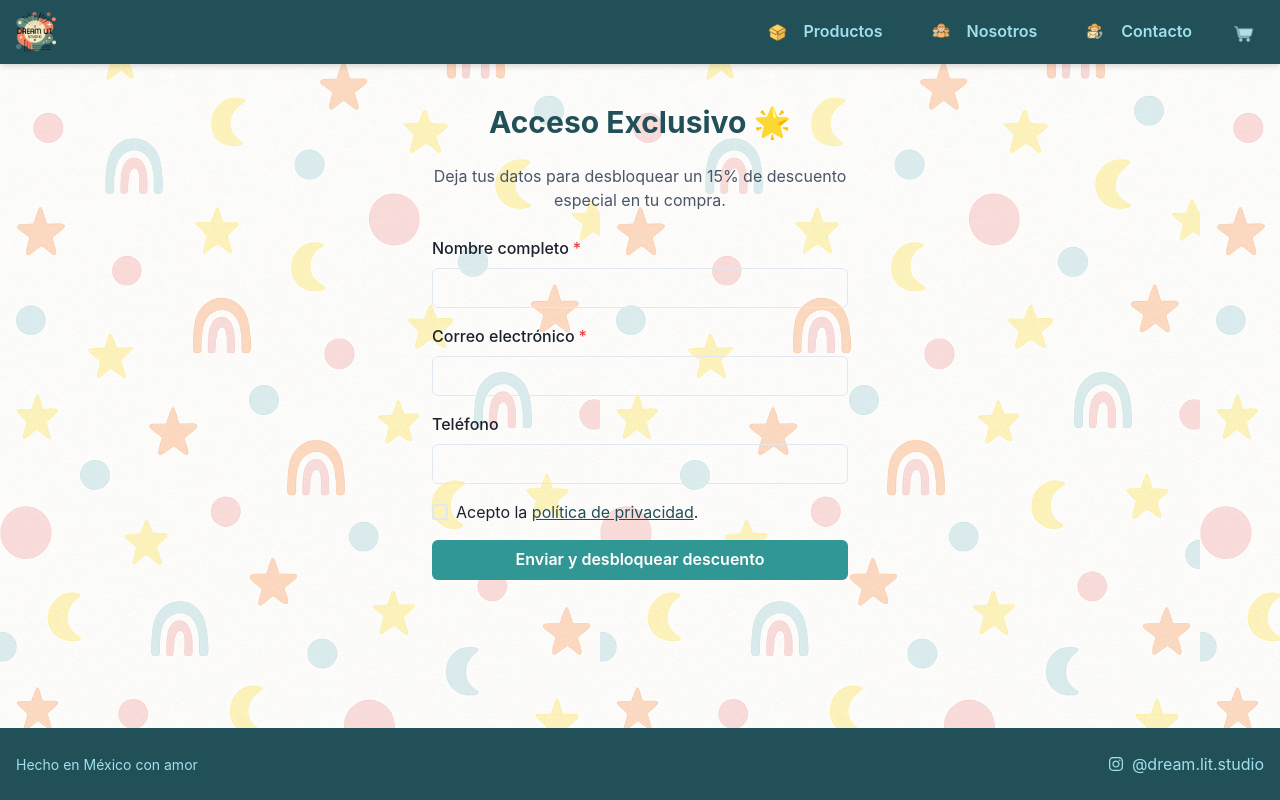
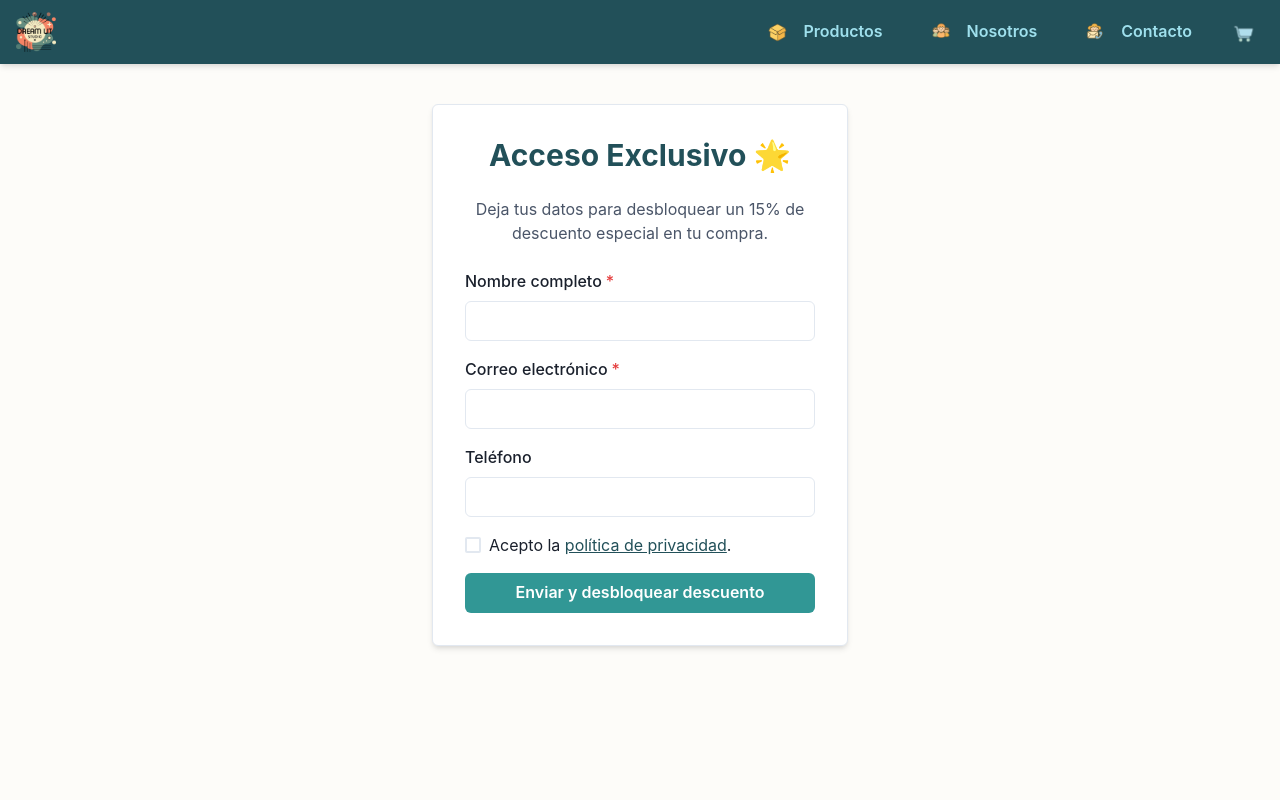
Before and after one commit to Dreamlitstudio/dreamlit-frontend, a React (Create React App) app: page /promo in a window 1280 px wide. Shown: the top 800 px of the page. Built offline with nearby package versions, Linux system fonts and the light colour scheme.

Commit message:
Actualiza LandingPage con fondo blanco uniforme y optimiza diseño

```diff
--- a/src/components/PromoLampCard.tsx
+++ b/src/components/PromoLampCard.tsx
@@ -24,9 +24,9 @@ const PromoLampCard = ({ lamp }: PromoLampCardProps) => {
   const [index, setIndex] = useState(0);
 
   const imageSet: Record<string, string[]> = {
-    Kiki: ["/assets/koala1.png", "/assets/koala2.png", "/assets/koala3.png"],
-    Zaza: ["/assets/leon1.png", "/assets/leon2.png", "/assets/leon3.png"],
-    Nono: ["/assets/perro1.png", "/assets/perro2.png", "/assets/perro3.png"],
+    Kiki: ["/assets/koala1.webp", "/assets/koala2.webp", "/assets/koala3.webp"],
+    Zaza: ["/assets/leon1.webp", "/assets/leon2.webp", "/assets/leon3.webp"],
+    Nono: ["/assets/perro1.webp", "/assets/perro2.webp", "/assets/perro3.webp"],
   };
 
   const images = imageSet[lamp.name] || [];
--- a/src/pages/LandingPage.tsx
+++ b/src/pages/LandingPage.tsx
@@ -54,7 +54,7 @@ const LandingPage = () => {
         name: formData.name,
         email: formData.email,
         phone: formData.phone,
-        accepted: true, // opcional si quieres registrar que aceptaron
+        accepted: true,
       },
     ]);
     setLoading(false);
@@ -87,7 +87,15 @@ const LandingPage = () => {
   };
 
   return (
-    <Container maxW="md" py={10}>
+    <Box bg="#fdfcf9" minH="100vh" py={10}>
+      <Container maxW="md">
+        <Box
+          bg="white"
+          borderRadius="md"
+          boxShadow="md"
+          p={8}
+          border="1px solid #e2e8f0"
+        >
           <VStack spacing={6} align="stretch">
             <Heading size="lg" color="#225059" textAlign="center">
               Acceso Exclusivo 🌟
@@ -150,7 +158,9 @@ const LandingPage = () => {
               </VStack>
             </form>
           </VStack>
+        </Box>
       </Container>
+    </Box>
   );
 };
 
```
Lines whose indentation alone changed are shown as unchanged.
